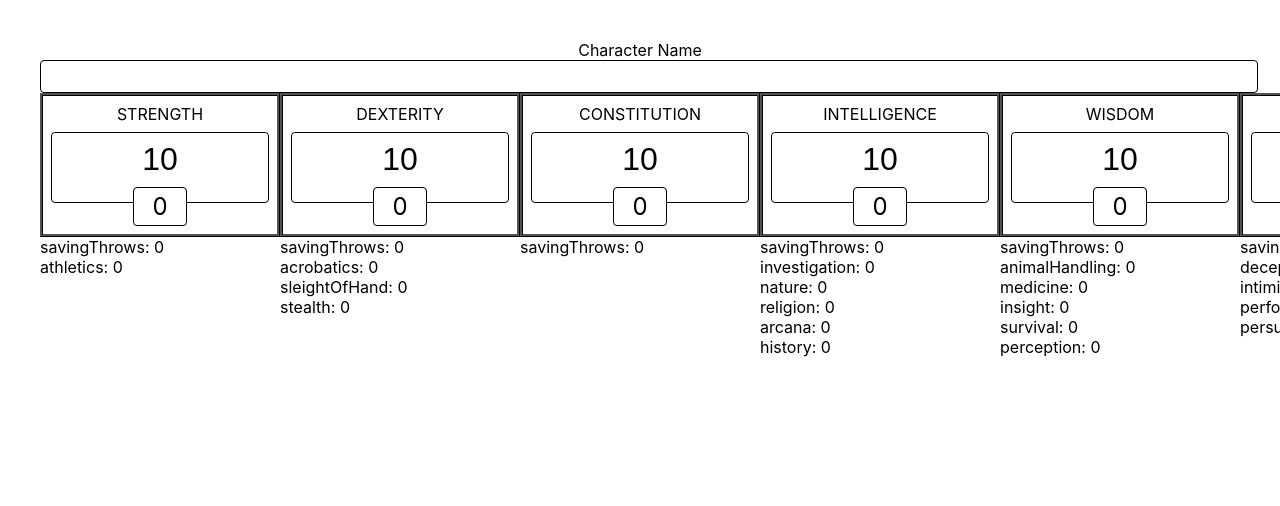
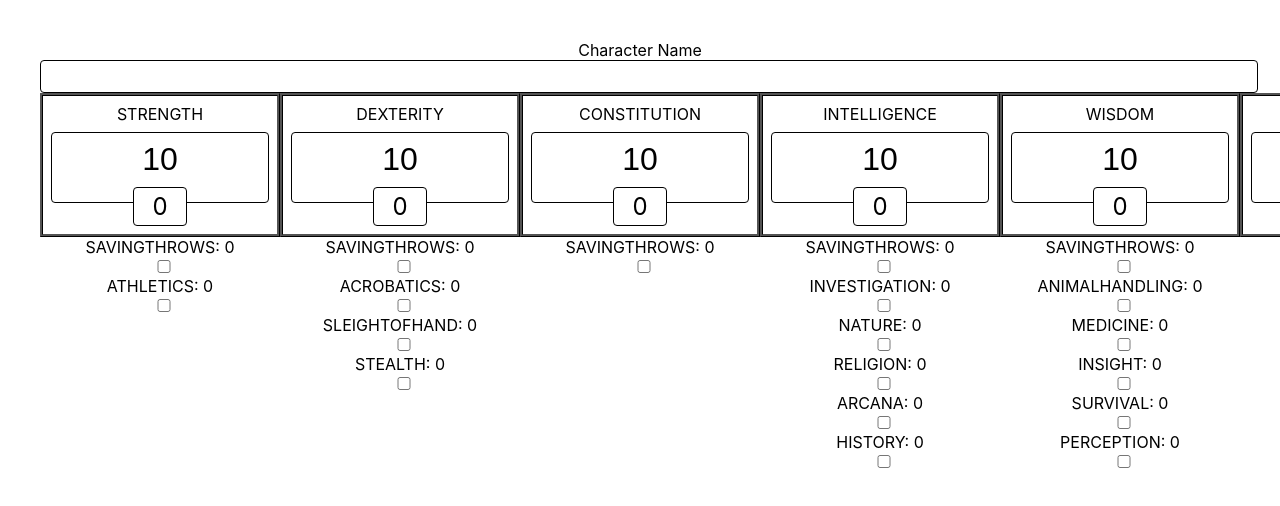
Before and after one commit to AbboDev/DND, a Nuxt app: page / in a window 1280 px wide. Shown: the top 506 px of the page. Built offline with nearby package versions, Linux system fonts and the light colour scheme.

Commit message:
feat: add proficiency and applied to every fields

```diff
--- /dev/null
+++ b/components/CheckboxField.vue
@@ -0,0 +1,48 @@
+<template>
+  <label class="o-text-field">
+    <span><slot /></span>
+    <input
+      type="checkbox"
+      :name="props.name"
+      :checked="props.modelValue"
+      @input="$emit('update:modelValue', $event.target.checked)"
+    />
+  </label>
+</template>
+
+<script setup>
+const props = defineProps({
+  modelValue: {
+    type: Boolean,
+    default: false,
+  },
+  name: {
+    type: String,
+    required: true,
+  },
+});
+
+defineEmits(["update:modelValue"]);
+</script>
+
+<style lang="scss">
+.o-text-field {
+  display: block;
+  text-align: center;
+  font-size: 1rem;
+
+  span {
+    display: block;
+  }
+
+  input {
+    display: block;
+    width: 100%;
+    border-radius: 4px;
+    padding: 0.5rem;
+    border: 1px solid var(--fg);
+    background-color: var(--bg);
+    color: var(--fg);
+  }
+}
+</style>
--- a/pages/index.vue
+++ b/pages/index.vue
@@ -14,7 +14,9 @@
 
         <ol>
           <li v-for="(skillValue, skill) in skills[statistic]" :key="skill">
-            {{ skill }}: {{ skillValue }}
+            <CheckboxField :name="skill" v-model="proficiencies[statistic][skill]">
+              {{ skill.toUpperCase() }}: {{ skillValue }}
+            </CheckboxField>
           </li>
         </ol>
       </li>
@@ -25,7 +27,7 @@
 <script setup lang="ts">
 import { useCharacterStore } from "@/stores/character";
 const store = useCharacterStore();
-const { name, statistics, modifiers, skills } = storeToRefs(store);
+const { name, statistics, proficiencies, modifiers, skills } = storeToRefs(store);
 </script>
 
 <style lang="scss" scoped>
--- a/stores/character.ts
+++ b/stores/character.ts
@@ -8,6 +8,47 @@ export const useCharacterStore = defineStore("character", () => {
     intelligence: 10,
     wisdom: 10,
     charisma: 10,
+  });
+
+  const proficiency = ref(2);
+
+  const proficiencies = ref({
+    strength: {
+      savingThrows: false,
+      athletics: false,
+    },
+    dexterity: {
+      savingThrows: false,
+      acrobatics: false,
+      sleightOfHand: false,
+      stealth: false,
+    },
+    constitution: {
+      savingThrows: false,
+    },
+    intelligence: {
+      savingThrows: false,
+      investigation: false,
+      nature: false,
+      religion: false,
+      arcana: false,
+      history: false,
+    },
+    wisdom: {
+      savingThrows: false,
+      animalHandling: false,
+      medicine: false,
+      insight: false,
+      survival: false,
+      perception: false,
+    },
+    charisma: {
+      savingThrows: false,
+      deception: false,
+      intimidation: false,
+      performance: false,
+      persuasion: false,
+    },
   });
 
   function calculateModifier(statistic: number): number {
@@ -23,44 +64,128 @@ export const useCharacterStore = defineStore("character", () => {
     charisma: calculateModifier(statistics.value.charisma),
   }));
 
+  function calculateSkill(statistic: number, hasProficiency = false): number {
+    return statistic + (hasProficiency ? proficiency.value : 0);
+  }
+
   const skills = computed(() => ({
     strength: {
-      savingThrows: modifiers.value.strength,
-      athletics: modifiers.value.strength,
+      savingThrows: calculateSkill(
+        modifiers.value.strength,
+        proficiencies.value.strength.savingThrows
+      ),
+      athletics: calculateSkill(
+        modifiers.value.strength,
+        proficiencies.value.strength.athletics
+      ),
     },
     dexterity: {
-      savingThrows: modifiers.value.dexterity,
-      acrobatics: modifiers.value.dexterity,
-      sleightOfHand: modifiers.value.dexterity,
-      stealth: modifiers.value.dexterity,
+      savingThrows: calculateSkill(
+        modifiers.value.dexterity,
+        proficiencies.value.dexterity.savingThrows
+      ),
+      acrobatics: calculateSkill(
+        modifiers.value.dexterity,
+        proficiencies.value.dexterity.acrobatics
+      ),
+      sleightOfHand: calculateSkill(
+        modifiers.value.dexterity,
+        proficiencies.value.dexterity.sleightOfHand
+      ),
+      stealth: calculateSkill(
+        modifiers.value.dexterity,
+        proficiencies.value.dexterity.stealth
+      ),
     },
     constitution: {
-      savingThrows: modifiers.value.constitution,
+      savingThrows: calculateSkill(
+        modifiers.value.constitution,
+        proficiencies.value.constitution.savingThrows
+      ),
     },
     intelligence: {
-      savingThrows: modifiers.value.intelligence,
-      investigation: modifiers.value.intelligence,
-      nature: modifiers.value.intelligence,
-      religion: modifiers.value.intelligence,
-      arcana: modifiers.value.intelligence,
-      history: modifiers.value.intelligence,
+      savingThrows: calculateSkill(
+        modifiers.value.intelligence,
+        proficiencies.value.intelligence.savingThrows
+      ),
+      investigation: calculateSkill(
+        modifiers.value.intelligence,
+        proficiencies.value.intelligence.investigation
+      ),
+      nature: calculateSkill(
+        modifiers.value.intelligence,
+        proficiencies.value.intelligence.nature
+      ),
+      religion: calculateSkill(
+        modifiers.value.intelligence,
+        proficiencies.value.intelligence.religion
+      ),
+      arcana: calculateSkill(
+        modifiers.value.intelligence,
+        proficiencies.value.intelligence.arcana
+      ),
+      history: calculateSkill(
+        modifiers.value.intelligence,
+        proficiencies.value.intelligence.history
+      ),
     },
     wisdom: {
-      savingThrows: modifiers.value.wisdom,
-      animalHandling: modifiers.value.wisdom,
-      medicine: modifiers.value.wisdom,
-      insight: modifiers.value.wisdom,
-      survival: modifiers.value.wisdom,
-      perception: modifiers.value.wisdom,
+      savingThrows: calculateSkill(
+        modifiers.value.wisdom,
+        proficiencies.value.wisdom.savingThrows
+      ),
+      animalHandling: calculateSkill(
+        modifiers.value.wisdom,
+        proficiencies.value.wisdom.animalHandling
+      ),
+      medicine: calculateSkill(
+        modifiers.value.wisdom,
+        proficiencies.value.wisdom.medicine
+      ),
+      insight: calculateSkill(
+        modifiers.value.wisdom,
+        proficiencies.value.wisdom.insight
+      ),
+      survival: calculateSkill(
+        modifiers.value.wisdom,
+        proficiencies.value.wisdom.survival
+      ),
+      perception: calculateSkill(
+        modifiers.value.wisdom,
+        proficiencies.value.wisdom.perception
+      ),
     },
     charisma: {
-      savingThrows: modifiers.value.charisma,
-      deception: modifiers.value.charisma,
-      intimidation: modifiers.value.charisma,
-      performance: modifiers.value.charisma,
-      persuasion: modifiers.value.charisma,
+      savingThrows: calculateSkill(
+        modifiers.value.charisma,
+        proficiencies.value.charisma.savingThrows
+      ),
+      deception: calculateSkill(
+        modifiers.value.charisma,
+        proficiencies.value.charisma.deception
+      ),
+      intimidation: calculateSkill(
+        modifiers.value.charisma,
+        proficiencies.value.charisma.intimidation
+      ),
+      performance: calculateSkill(
+        modifiers.value.charisma,
+        proficiencies.value.charisma.performance
+      ),
+      persuasion: calculateSkill(
+        modifiers.value.charisma,
+        proficiencies.value.charisma.persuasion
+      ),
     },
   }));
 
-  return { name, statistics, skills, modifiers, calculateModifier };
+  return {
+    name,
+    statistics,
+    proficiency,
+    proficiencies,
+    skills,
+    modifiers,
+    calculateModifier,
+  };
 });
```
